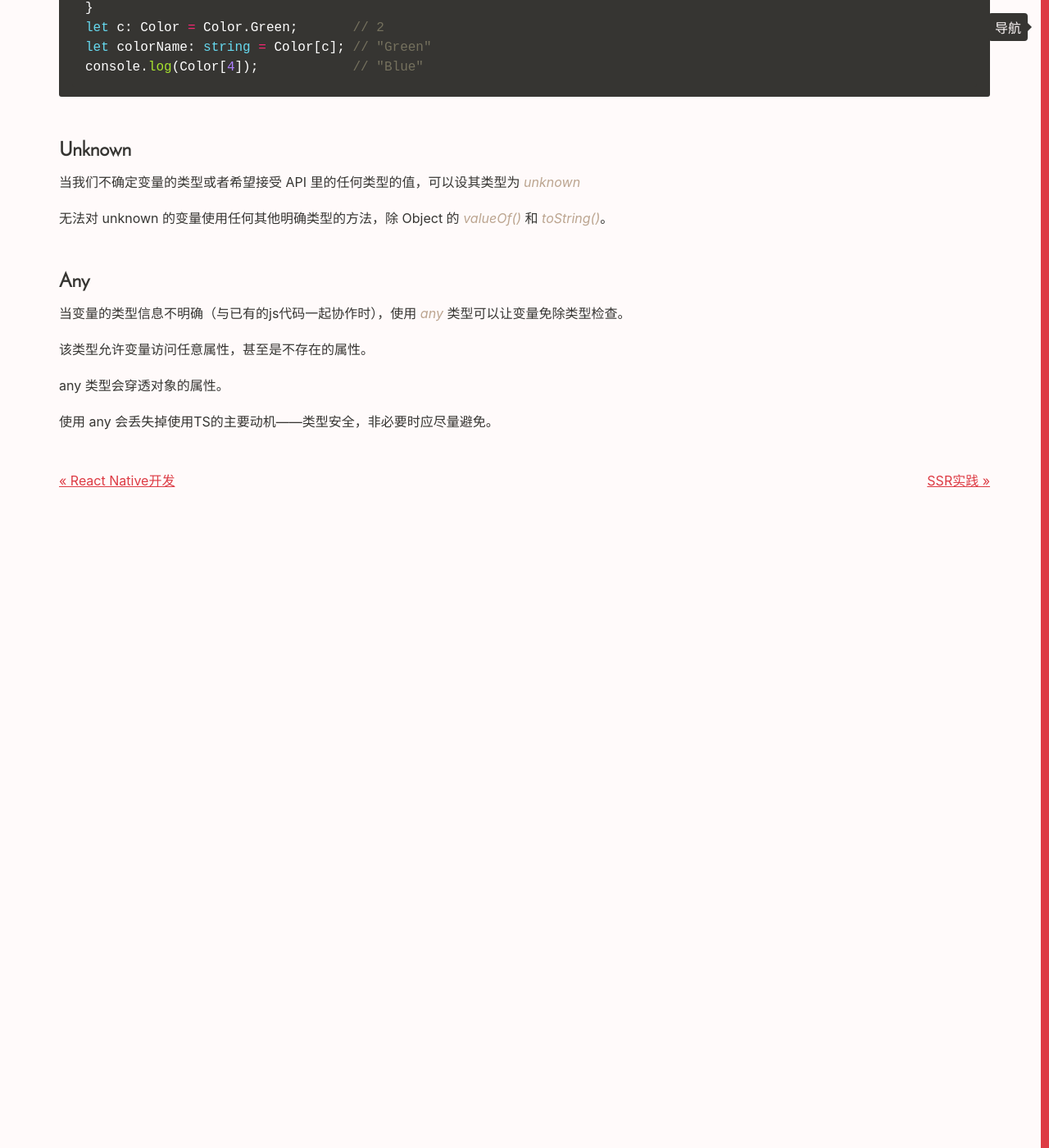
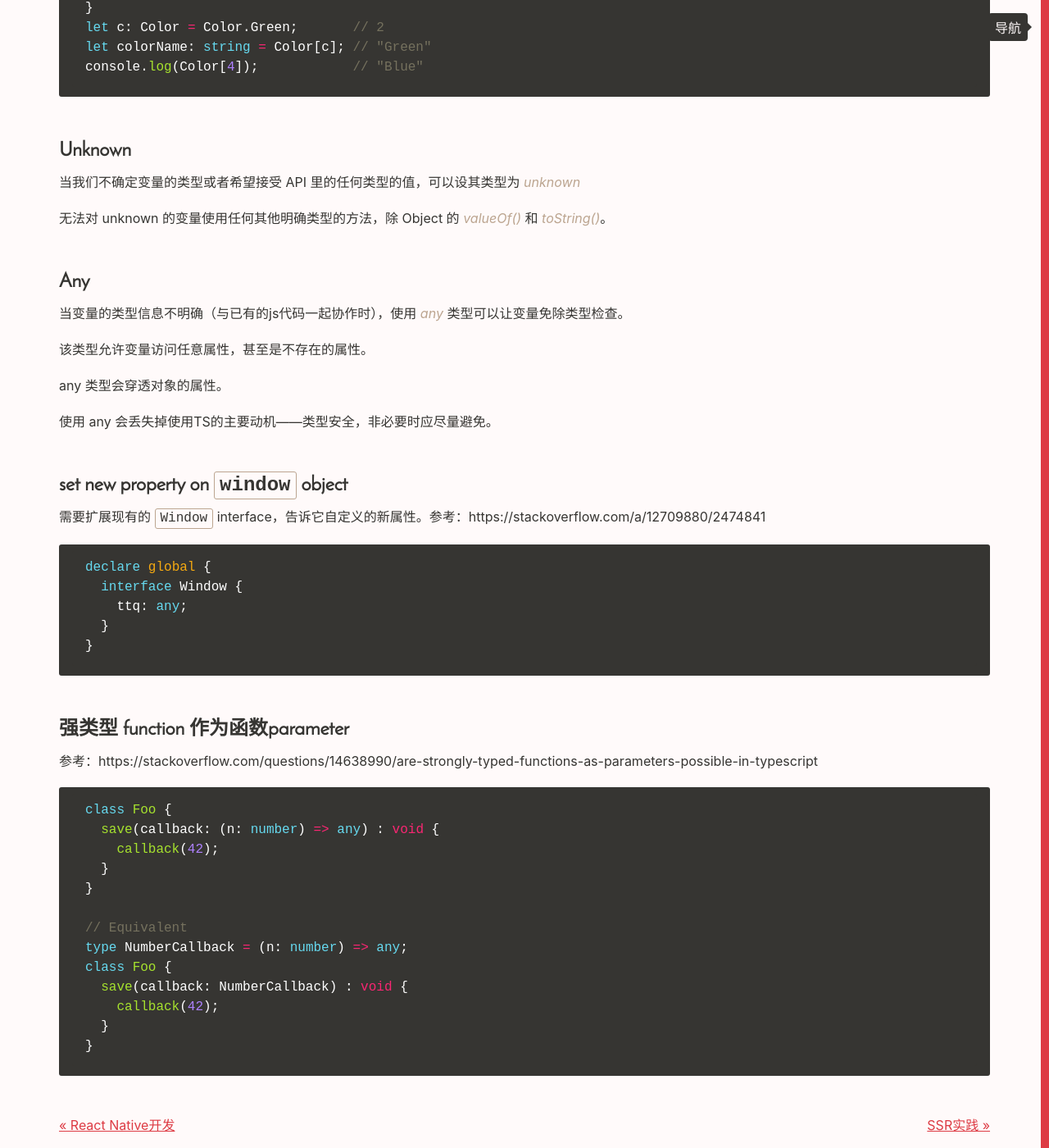
Before and after one commit to Vivi-wu/dive-into-web, a Jekyll site: the page built from _posts/2020-10-19-TypeScript-learning.markdown, in a window 1280 px wide and 1400 px high, scrolled down 3502 px. Shown: the whole window at 82% size. Built offline with Jekyll 4.4.1, drawn with Linux system fonts in a browser that asks for light colours.

Commit message:
update blog typescript

````diff
--- a/_posts/2020-10-19-TypeScript-learning.markdown
+++ b/_posts/2020-10-19-TypeScript-learning.markdown
@@ -153,3 +153,35 @@ console.log(Color[4]);            // "Blue"
 any 类型会穿透对象的属性。
 
 使用 any 会丢失掉使用TS的主要动机——类型安全，非必要时应尽量避免。
+
+### set new property on `window` object
+
+需要扩展现有的 `Window` interface，告诉它自定义的新属性。参考：https://stackoverflow.com/a/12709880/2474841
+
+```ts
+declare global {
+  interface Window {
+    ttq: any;
+  }
+}
+```
+
+### 强类型 function 作为函数parameter
+
+参考：https://stackoverflow.com/questions/14638990/are-strongly-typed-functions-as-parameters-possible-in-typescript
+
+```ts
+class Foo {
+  save(callback: (n: number) => any) : void {
+    callback(42);
+  }
+}
+
+// Equivalent
+type NumberCallback = (n: number) => any;
+class Foo {
+  save(callback: NumberCallback) : void {
+    callback(42);
+  }
+}
+```
````
